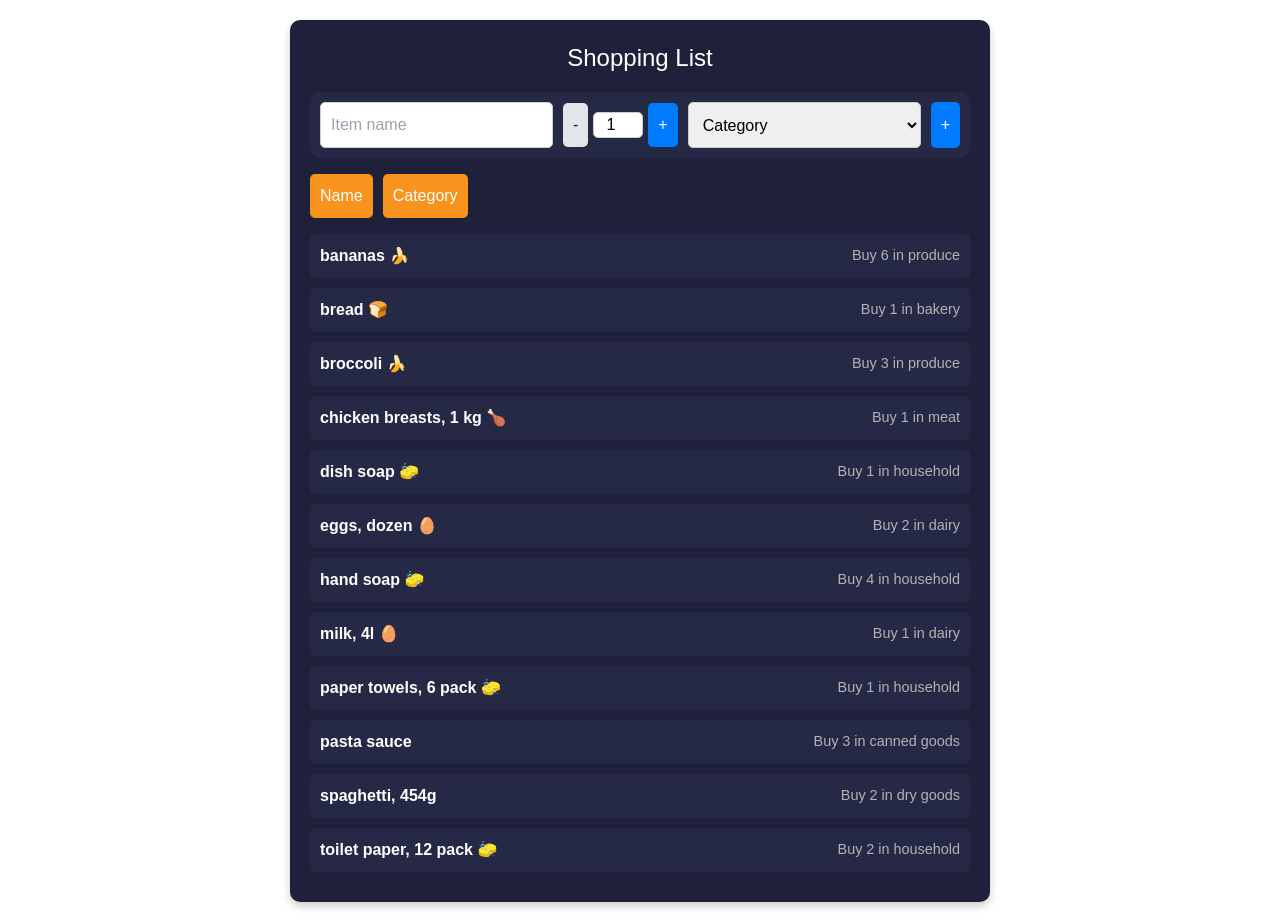
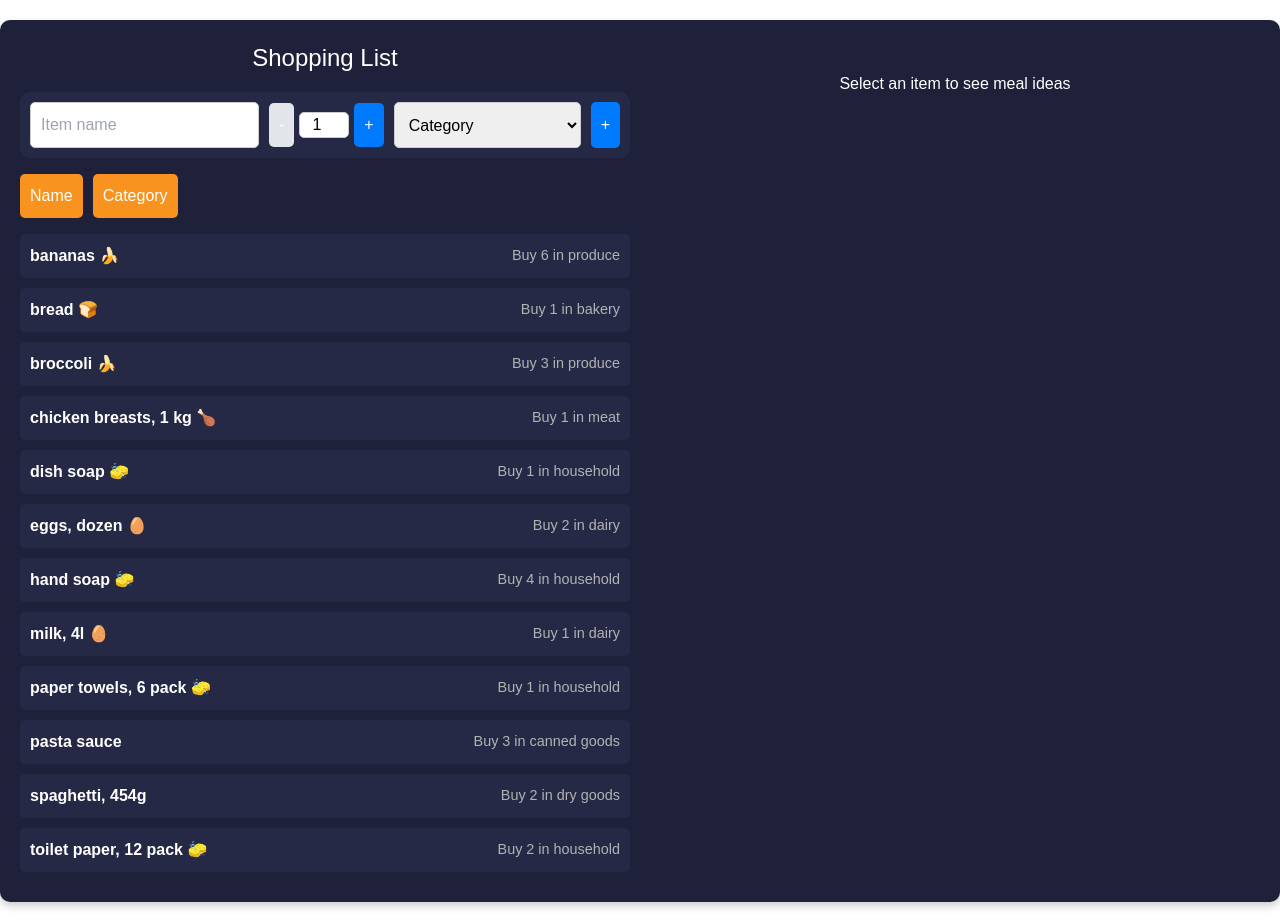
Before and after one commit to tirth-s-p/cprg306-assignments, a Next.js app: page /week-8 in a window 1280 px wide. Built offline with nearby package versions, Linux system fonts and the light colour scheme.

Commit message:
Update page.js

```diff
--- a/app/week-8/page.js
+++ b/app/week-8/page.js
@@ -1,42 +1,67 @@
-
 'use client';
 
 import { useState } from 'react';
 import NewItem from './new-item';
 import ItemList from './item-list';
+import MealIdeas from './meal-ideas';
 import itemsData from './items.json';
 
 export default function Page() {
   const [items, setItems] = useState(itemsData);
+  const [selectedItemName, setSelectedItemName] = useState('');
 
+  // Function to add a new item to the list
   const handleAddItem = (newItem) => {
     setItems((prevItems) => [...prevItems, newItem]);
+  };
+
+  // Function to handle item selection and clean the name
+  const handleItemSelect = (item) => {
+    const cleanedName = item.name
+      .split(',')[0] // Remove quantity info
+      .replace(/[^a-zA-Z\s]/g, '') // Remove emojis and special characters
+      .trim(); // Trim extra spaces
+    setSelectedItemName(cleanedName);
   };
 
   return (
     <main
       style={{
-        width: '100%',
-        maxWidth: '700px',
+        display: 'flex',
+        gap: '20px',
         padding: '20px',
         margin: '20px auto',
         backgroundColor: '#1e2139',
         borderRadius: '10px',
         boxShadow: '0px 4px 8px rgba(0, 0, 0, 0.2)',
+        color: '#ffffff',
       }}
     >
+      {/* Shopping List Section */}
+      <div style={{ flex: 1 }}>
         <h1
           style={{
             textAlign: 'center',
             marginBottom: '1rem',
             fontSize: '24px',
-          color: '#ffffff',
           }}
         >
           Shopping List
         </h1>
         <NewItem onAddItem={handleAddItem} />
-      <ItemList items={items} />
+        <ItemList items={items} onItemSelect={handleItemSelect} />
+      </div>
+
+      {/* Meal Ideas Section */}
+      <div style={{ flex: 1 }}>
+        {selectedItemName ? (
+          <MealIdeas ingredient={selectedItemName} />
+        ) : (
+          <h2 style={{ textAlign: 'center', marginTop: '2rem' }}>
+            Select an item to see meal ideas
+          </h2>
+        )}
+      </div>
     </main>
   );
 }
```
Lines whose indentation alone changed are shown as unchanged.
